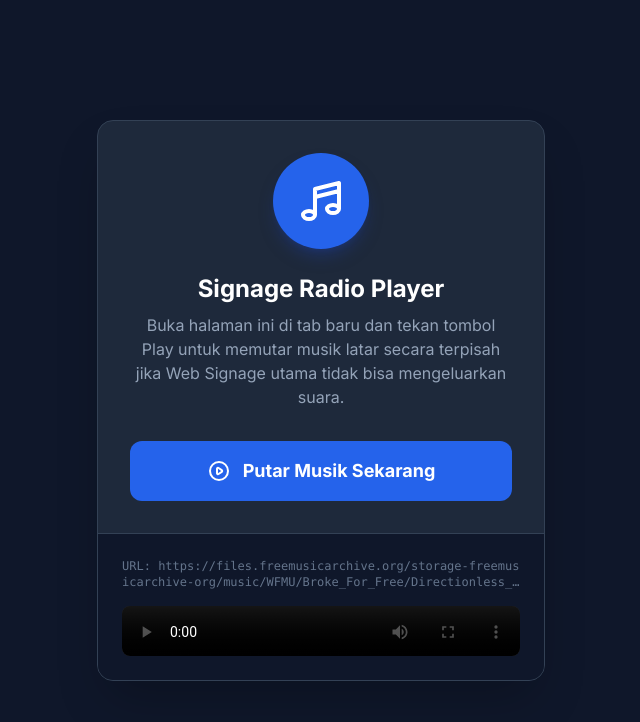
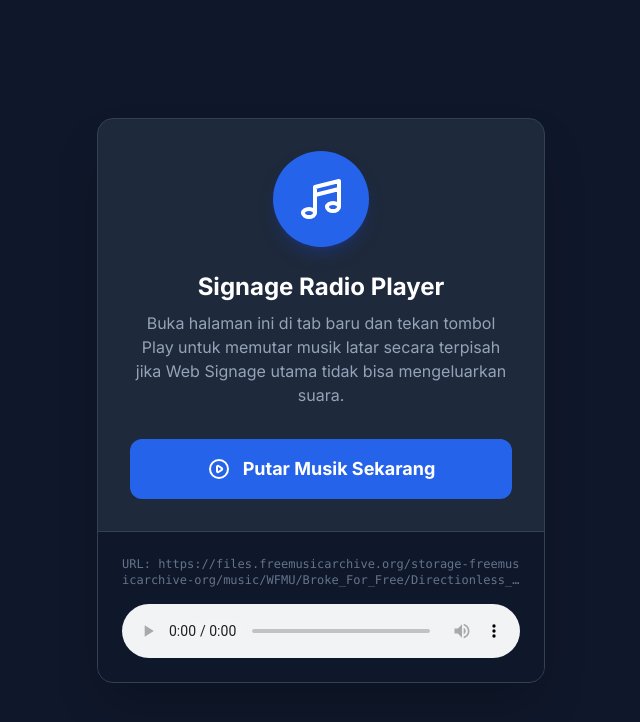
Before and after one commit to YayasanCPI/TV-Show-Kopkar-AKM, a React (Vite) app: page /#/music in a window 1280 px wide. Shown: the top 722 px of the page, without its empty margins (319-959 px from the left). Built offline with nearby package versions, Linux system fonts and the light colour scheme; no server answers.

Commit message:
refactor: optimize audio playback with native HTML5
Switch to native `<audio>` element for local/direct media files to improve reliability and bypass ReactPlayer overhead, while keeping `ReactPlayer` for YouTube URLs.

```diff
--- a/src/App.tsx
+++ b/src/App.tsx
@@ -181,22 +181,44 @@ function DigitalSignage() {
  {/* Background Music Player */}
  {settings.bgMusicEnabled && settings.bgMusicUrl && (
  <div className="absolute top-0 left-0 w-[400px] h-[300px] opacity-[0.001] pointer-events-none z-0">
+  {(settings.bgMusicUrl.includes('youtube.com') || settings.bgMusicUrl.includes('youtu.be')) ? (
     <ReactPlayer
       {...({
- url: formatMediaUrl(settings.bgMusicUrl, 'audio'),
+        url: settings.bgMusicUrl,
         playing: !isAdzanPlaying && hasInteracted,
         loop: true,
         volume: 0.4,
         muted: false,
         width: "100%",
         height: "100%",
- config: {
-   youtube: { playerVars: { origin: window.location.origin } },
-   file: { forceAudio: true }
- },
+        config: { youtube: { playerVars: { origin: window.location.origin } } } as any,
         onError: (e: any) => console.log('bgMusic error', e)
       } as any)}
     />
+  ) : (
+    <audio
+      src={formatMediaUrl(settings.bgMusicUrl, 'audio')}
+      autoPlay={!isAdzanPlaying && hasInteracted}
+      loop={true}
+      muted={false}
+      ref={(el) => {
+        if (el) {
+          el.volume = 0.4;
+          if (!isAdzanPlaying && hasInteracted) {
+             const playPromise = el.play();
+             if (playPromise !== undefined) {
+                 playPromise.catch(error => {
+                     // Auto-play was prevented
+                     console.log('Audio autoplay prevented in background', error);
+                 });
+             }
+          } else {
+             el.pause();
+          }
+        }
+      }}
+    />
+  )}
  </div>
  )}
 
--- a/src/components/AudioDiagnostic.tsx
+++ b/src/components/AudioDiagnostic.tsx
@@ -94,6 +94,7 @@ export default function AudioDiagnostic({ url }: AudioDiagnosticProps) {
 
       {url && (
          <div className="absolute top-0 left-0 w-[400px] h-[300px] pointer-events-none opacity-[0.001] z-0 overflow-hidden">
+           {(url.includes('youtube.com') || url.includes('youtu.be')) ? (
              <ReactPlayer
                 {...({
                   url: formattedUrl,
@@ -103,8 +104,7 @@ export default function AudioDiagnostic({ url }: AudioDiagnosticProps) {
                   width: "100%",
                   height: "100%",
                   config: {
-                  youtube: { playerVars: { origin: window.location.origin } },
-                  file: { forceAudio: true }
+                    youtube: { playerVars: { origin: window.location.origin } }
                   },
                   onReady: () => { setStatus('ready'); addLog('Player Ready'); },
                   onStart: () => { setStatus('started'); addLog('Playback Started'); },
@@ -116,12 +116,42 @@ export default function AudioDiagnostic({ url }: AudioDiagnosticProps) {
                     setStatus('error');
                     setErrorDetails(e);
                     addLog(`Error encountered: ${typeof e === 'object' ? JSON.stringify(e) : String(e)}`);
-                  let causeDetails = "Possible causes: CORS policy blockage, invalid source format, unsupported codec, or origin restriction.";
-                  if (formattedUrl.includes('drive.google.com')) causeDetails += " Google Drive sometimes throttles unauthenticated media proxy requests.";
-                  addLog(causeDetails);
                   }
                 } as any)}
              />
+           ) : (
+             <audio
+               src={formattedUrl}
+               muted={false}
+               className="w-full"
+               ref={(el) => {
+                 if (el) {
+                   el.volume = 0.2;
+                   el.onplaying = () => { setStatus('playing'); addLog('State: Playing'); };
+                   el.onpause = () => { setStatus('paused'); addLog('State: Paused'); };
+                   el.onwaiting = () => { setBufferState(true); addLog('Buffering started'); };
+                   el.oncanplay = () => { setStatus('ready'); addLog('Player Ready'); setBufferState(false); };
+                   el.onerror = () => {
+                      setStatus('error');
+                      setErrorDetails('HTML5 Audio playback error');
+                      addLog(`Error encountered: Audio format not supported or network error.`);
+                   };
+
+                   if (isPlaying) {
+                     const p = el.play();
+                     if (p !== undefined) {
+                       p.then(() => { setStatus('started'); addLog('Playback Started'); }).catch(e => {
+                         setStatus('error');
+                         addLog(`Autoplay blocked or network error: ${e.message}`);
+                       });
+                     }
+                   } else {
+                     el.pause();
+                   }
+                 }
+               }}
+             />
+           )}
          </div>
       )}
     </div>
--- a/src/components/MusicPlayer.tsx
+++ b/src/components/MusicPlayer.tsx
@@ -83,21 +83,51 @@ export function MusicPlayer() {
           </div>
           <div className="mt-4">
             {bgMusicUrl && (
-              <ReactPlayer
-                url={formatMediaUrl(bgMusicUrl, 'audio')}
-                playing={playing}
-                loop={true}
-                volume={1.0}
-                controls={true} // Tampilkan kontrol selalu
-                width="100%"
-                height={isYoutube ? "250px" : "50px"}
-                style={{ borderRadius: '0.5rem', overflow: 'hidden', pointerEvents: 'auto' }}
-                config={{
-                  youtube: { playerVars: { origin: window.location.origin } },
-                  file: { forceAudio: true }
-                }}
-                onError={(e) => console.log('Player Error:', e)}
-              />
+              isYoutube ? (
+                 <div style={{ position: 'relative', width: '100%', height: '250px', borderRadius: '0.5rem', overflow: 'hidden', pointerEvents: 'auto' }}>
+                  <ReactPlayer
+                    {...({
+                      url: bgMusicUrl,
+                      playing: playing,
+                      loop: true,
+                      volume: 1.0,
+                      controls: true,
+                      width: "100%",
+                      height: "100%",
+                      config: { youtube: { playerVars: { origin: window.location.origin } } } as any,
+                      onError: (e: any) => console.log('Player Error:', e)
+                    } as any)}
+                  />
+                  {/* Overlay to block iframe capturing clicks if needed, but controls=true means user should click iframe */}
+                  {!playing && (
+                    <div
+                      className="absolute inset-0 bg-transparent cursor-pointer"
+                      onClick={() => setPlaying(true)}
+                    />
+                  )}
+                </div>
+              ) : (
+                <audio
+                  src={formatMediaUrl(bgMusicUrl, 'audio')}
+                  controls={true}
+                  className="w-full"
+                  style={{ borderRadius: '0.5rem' }}
+                  ref={(el) => {
+                    if (el) {
+                      if (playing) {
+                         const playPromise = el.play();
+                         if (playPromise !== undefined) {
+                            playPromise.catch(e => console.log('play error', e));
+                         }
+                      } else {
+                         el.pause();
+                      }
+                    }
+                  }}
+                  onPlay={() => setPlaying(true)}
+                  onPause={() => setPlaying(false)}
+                />
+              )
             )}
           </div>
         </div>
```
Lines whose indentation alone changed are shown as unchanged.
